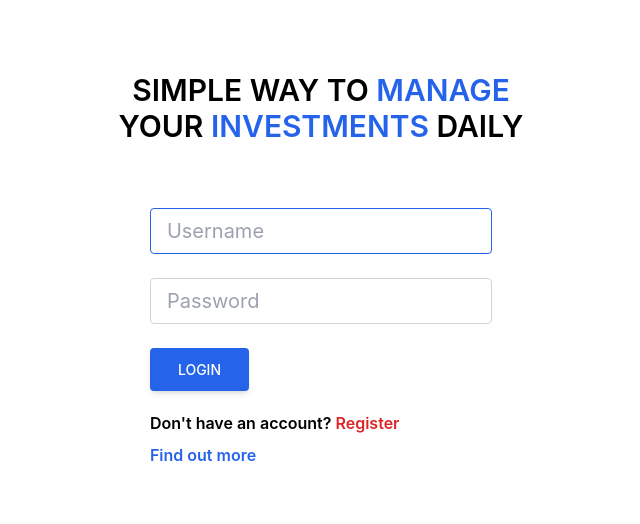
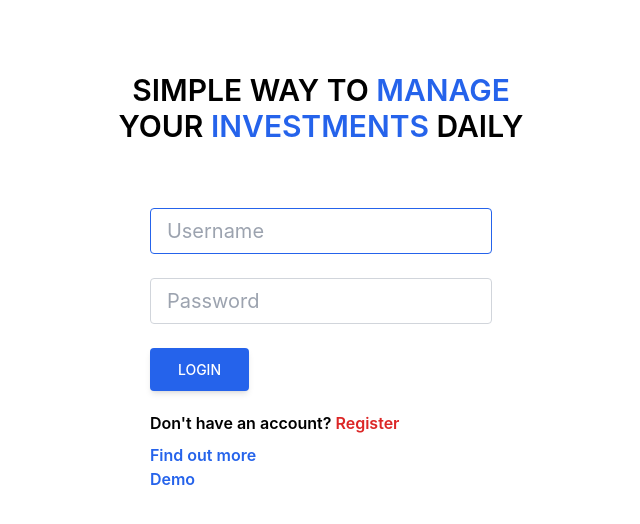
Before and after one commit to MartinKratochvilProgramy/Daily_portfolio_manager_frontend, a React (Create React App) app: page / in a window 1280 px wide. Shown: the top 524 px of the page, without its empty margins (359-999 px from the left). Built offline with nearby package versions, Linux system fonts and the light colour scheme.

Commit message:
added login

```diff
--- a/src/pages/Login.js
+++ b/src/pages/Login.js
@@ -75,7 +75,7 @@ export default function Login() {
         setCurrency(json.settings.currency);
         localStorage.setItem('currency', json.settings.currency);
 
-        navigate("/stocks") //deprec history.push()
+        navigate("/stocks");
       })
       .catch((error) => {
         setUserIsBeingValidated(false);
@@ -85,6 +85,23 @@ export default function Login() {
       setError(loginInputError(username, password));
     }
   };
+
+  const loginDemo = (e) => {
+    setCredentials({
+      username: "demouser",
+      password: "$2b$10$cgrf7pkSFOKBAfsCa9aFe.IjK/CiCx5NrrjUb.uoO/fJJBOG/Hi2i",
+    });
+    localStorage.setItem('user', JSON.stringify({
+      username: "demouser",
+      password: "$2b$10$cgrf7pkSFOKBAfsCa9aFe.IjK/CiCx5NrrjUb.uoO/fJJBOG/Hi2i",
+    }))
+
+    // handle currency settings on load -> set global variable and save in localStorage
+    setCurrency("USD");
+    localStorage.setItem('currency', "USD");
+
+    navigate("/stocks");
+  }
 
   const navigate  = useNavigate();
 
@@ -145,6 +162,12 @@ export default function Login() {
                         className="text-blue-600 font-semibold hover:text-blue-700 focus:text-blue-700 transition duration-200 ease-in-out">
                         Find out more
                       </Link>
+                     <div
+                        onClick={loginDemo}
+                        to="/more"
+                        className="text-blue-600 font-semibold hover:text-blue-700 focus:text-blue-700 transition duration-200 ease-in-out cursor-pointer">
+                        Demo
+                      </div>
                   </div>
                 </div>
               </form>
```
